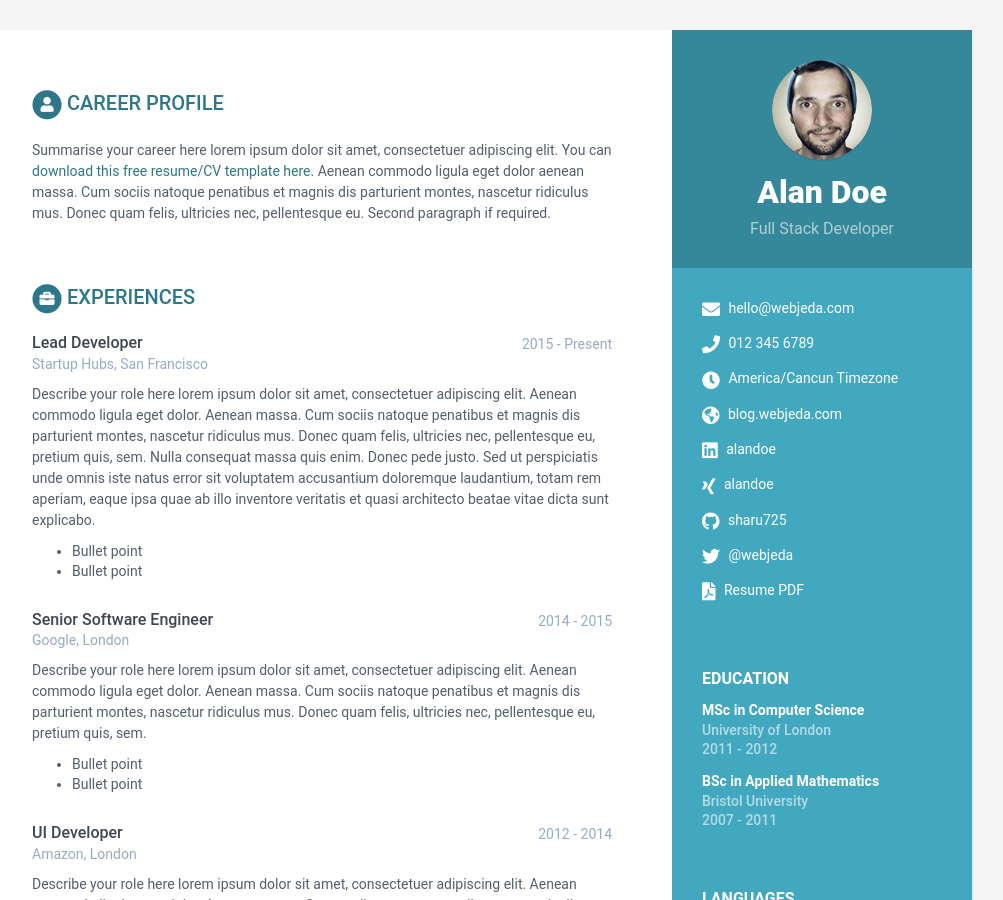
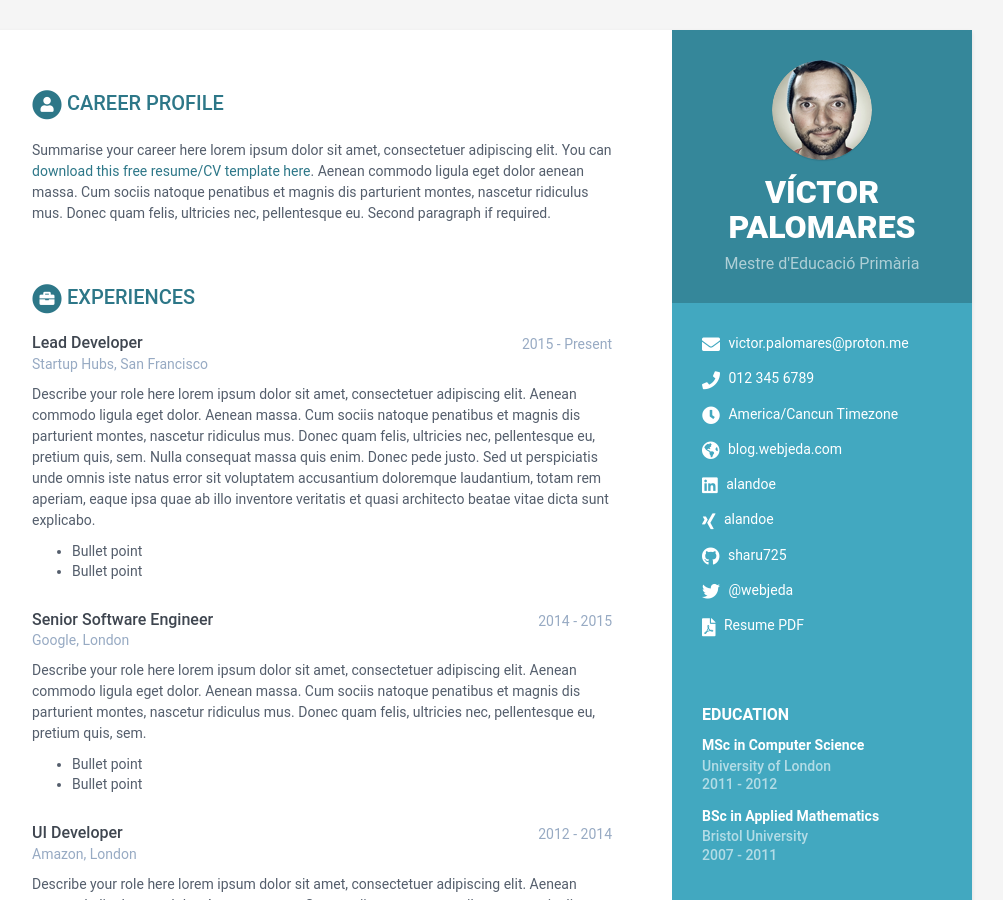
Before and after one commit to vpalomares/cv, a Jekyll site: the page built from index.html, in a window 1280 px wide and 900 px high. Shown: the whole window, without its empty margins (168-1171 px from the left). Built offline with Jekyll 4.4.1, drawn with Linux system fonts in a browser that asks for light colours.

Commit message:
Update data.yml

```diff
--- a/_data/data.yml
+++ b/_data/data.yml
@@ -7,12 +7,12 @@ sidebar:
     education: True # set to False if you want education in main section instead of in sidebar
 
     # Profile information
-    name: Alan Doe
-    tagline: Full Stack Developer
+    name: VÍCTOR PALOMARES
+    tagline: Mestre d'Educació Primària
     avatar: profile.png  #place a 100x100 picture inside /assets/images/ folder and provide the name of the file below
 
     # Sidebar links
-    email: hello@webjeda.com
+    email: victor.palomares@proton.me
     phone: 012 345 6789
     timezone: America/Cancun Timezone
     citizenship:
```
